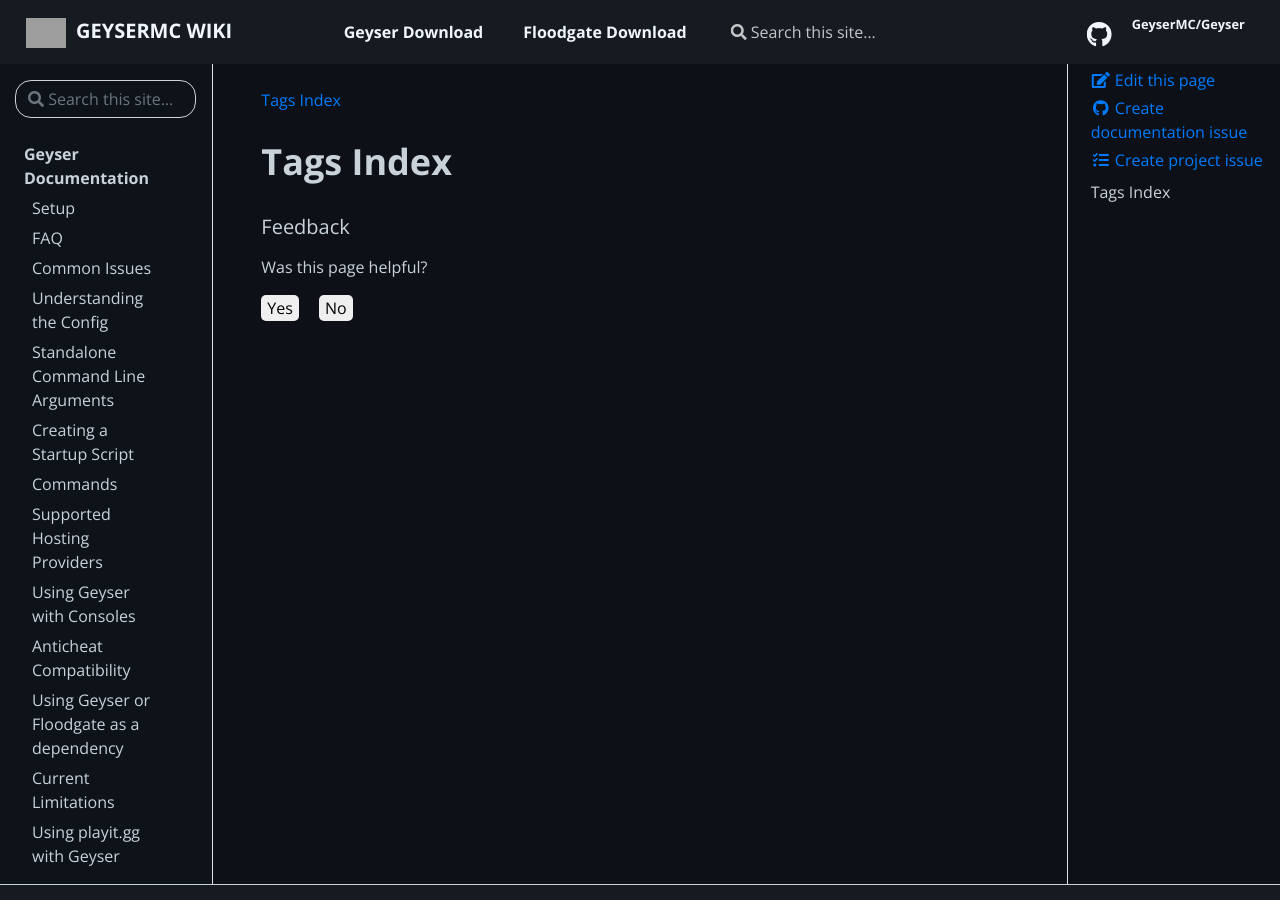
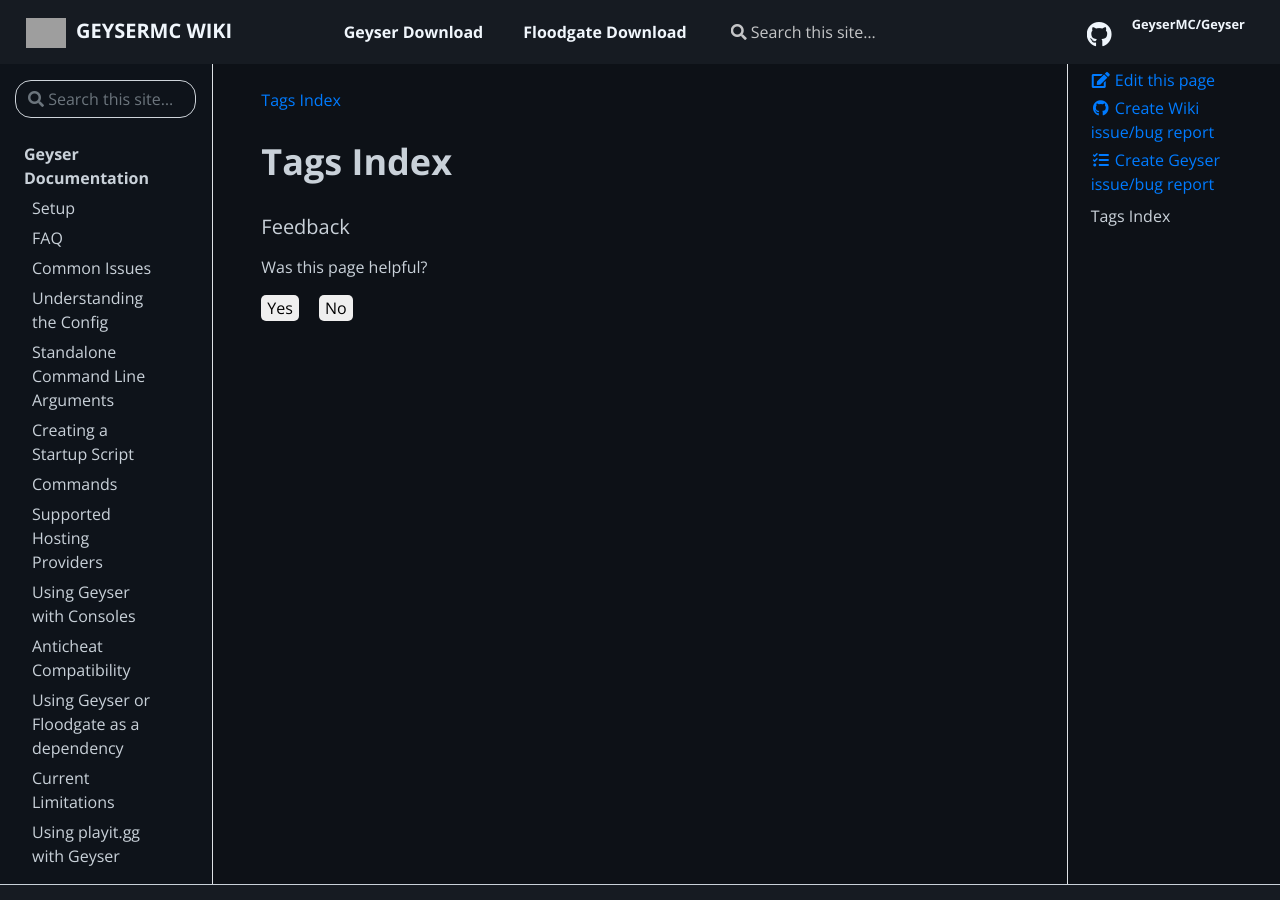
Before and after one commit to GeyserMC/GeyserWiki, a Jekyll site: the page built from pages/tags.html, in a window 1280 px wide and 900 px high. Built offline with Jekyll 4.4.1, drawn with Linux system fonts in a browser that asks for light colours; grey boxes are pictures that could not be loaded.

Commit message:
edit link titles (#83)

```diff
--- a/_includes/editable.html
+++ b/_includes/editable.html
@@ -1,6 +1,6 @@
 <a href="{{ site.repo }}/edit/{% if site.github_branch %}{{ site.github_branch }}{% else %}master{% endif %}/{{ page.path }}" target="_blank"><i class="fa fa-edit fa-fw"></i> Edit this page</a>
-<a href="{{ site.repo }}/issues/new?labels={% if page.editable %}{{ page.editable }}{% else %}question{% endif %}&title=Question:&body=Question on: {{ site.repo }}/tree/master/{{ page.path }}" target="_blank"><i class="fab fa-github fa-fw"></i> Create documentation issue</a>
-<a href="https://github.com/{{ site.github_user }}/{{ site.github_repo }}/issues/new" target="_blank"><i class="fas fa-tasks fa-fw"></i> Create project issue</a>
+<a href="{{ site.repo }}/issues/new?labels={% if page.editable %}{{ page.editable }}{% else %}question{% endif %}&title=Question:&body=Question on: {{ site.repo }}/tree/master/{{ page.path }}" target="_blank"><i class="fab fa-github fa-fw"></i> Create Wiki issue/bug report</a>
+<a href="https://github.com/{{ site.github_user }}/{{ site.github_repo }}/issues/new" target="_blank"><i class="fas fa-tasks fa-fw"></i> Create Geyser issue/bug report</a>
 <!-- this will parse through the header fields and add a button to open
      an issue / ask a question on Github. The editable field should be in
      the post frontend matter, and refer to the label to open the issue for -->
```
